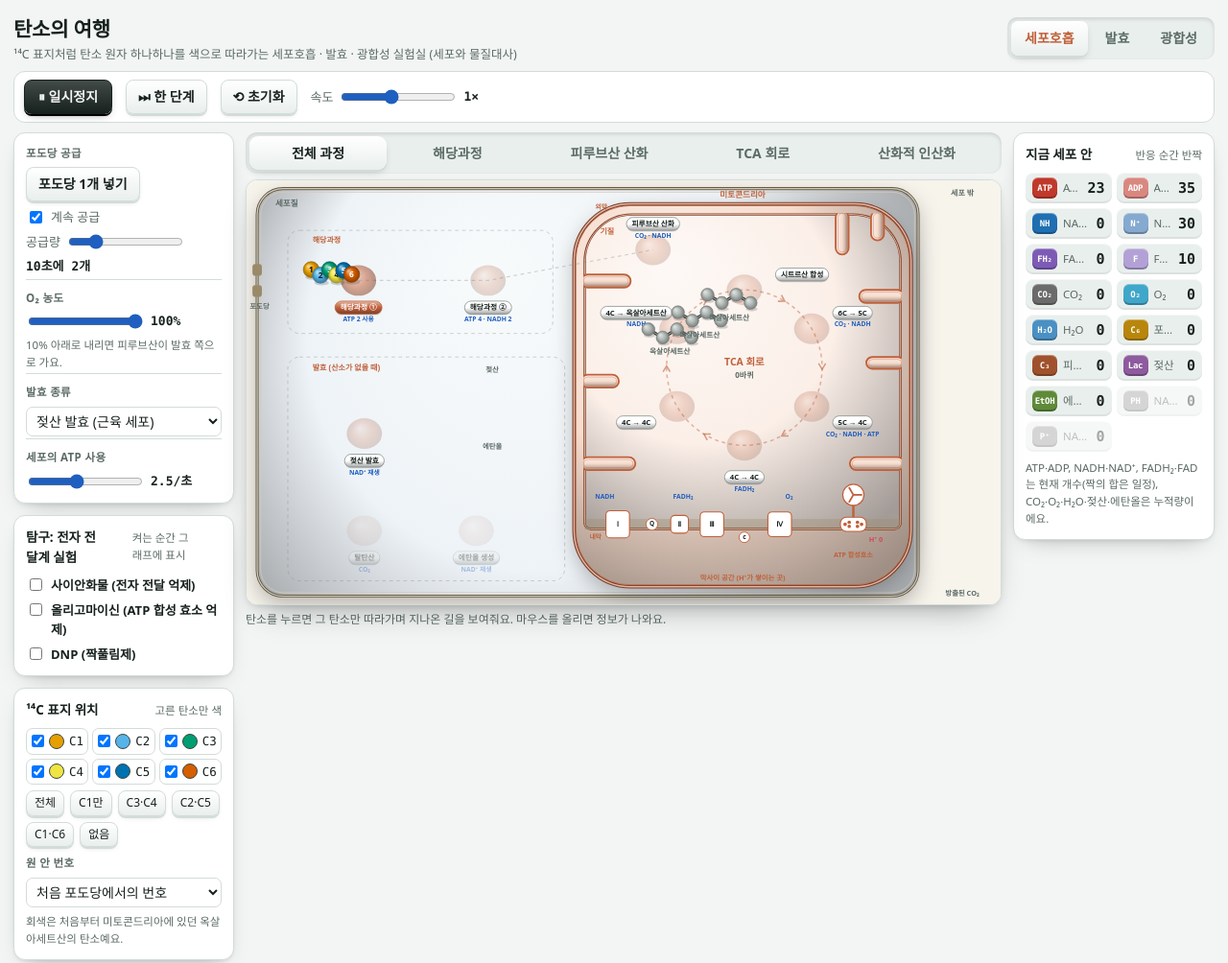
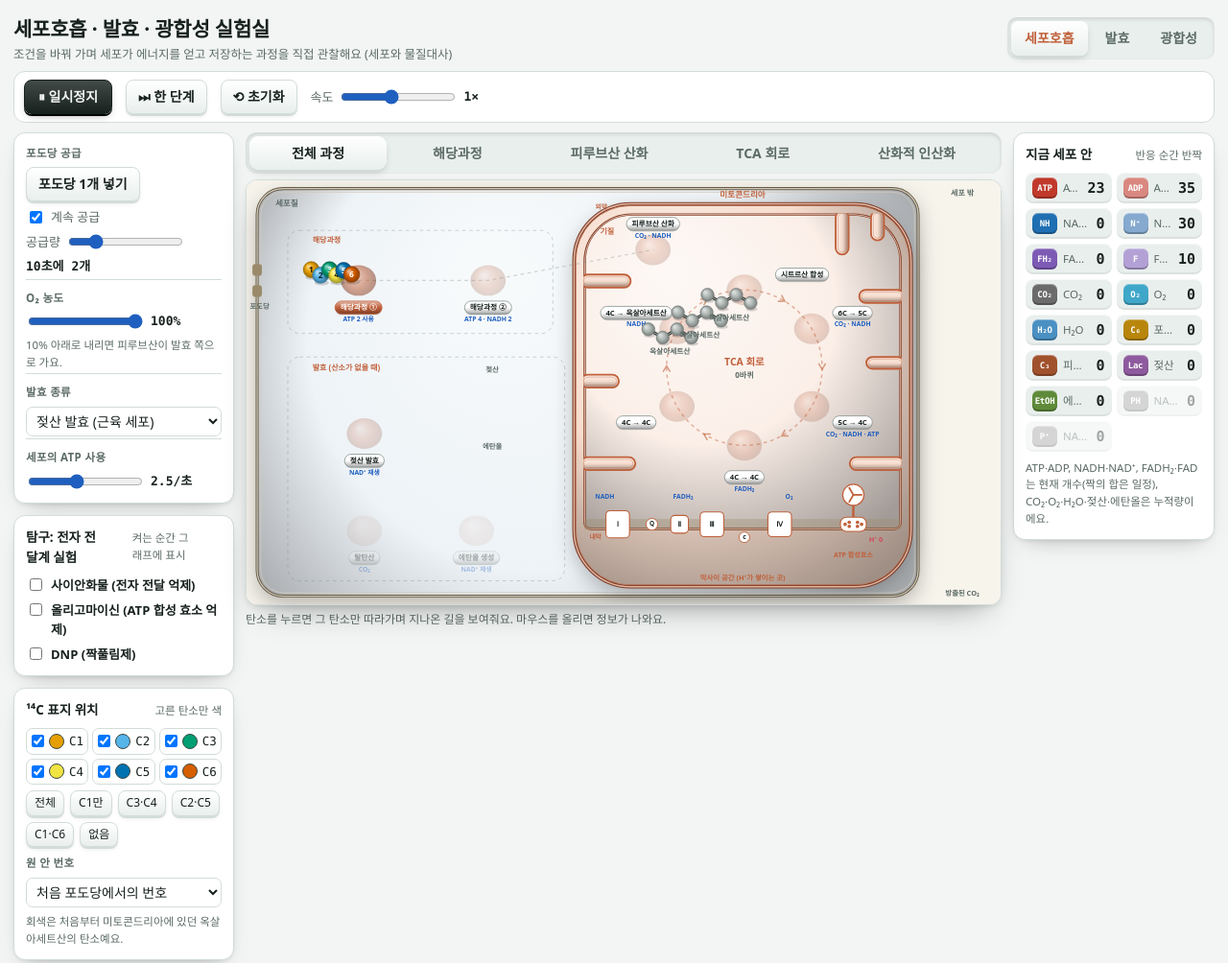
Before and after one commit to purplekitty357/Cellular-respiration-and-Photosynthesis, a plain HTML site: page index.html in a window 1280 px wide. Shown: the top 1004 px of the page at 96% size. Drawn offline with Linux system fonts and the light colour scheme; animation ran at ten frames a second.

Commit message:
Rename to 세포호흡 · 발효 · 광합성 실험실
Co-Authored-By: Claude Opus 5.5 <noreply@anthropic.com>
Claude-Session: https://claude.ai/code/session_01VunDtZ3Joc7TeeGdwF2gUj

```diff
--- a/index.html
+++ b/index.html
@@ -4,7 +4,7 @@
 <meta charset="utf-8">
 <meta name="viewport" content="width=device-width, initial-scale=1, viewport-fit=cover">
 <!-- build:head -->
-<title>탄소의 여행</title>
+<title>세포호흡 · 발효 · 광합성 실험실</title>
 <meta name="claude:viewport-fit-sides" content="cover">
 <style>
 /* 레이아웃: 위 도구줄 · 가운데 세포 장면(캔버스) 양옆에 조작판과 카운터 · 아래 누적표와 설명 */
@@ -169,8 +169,8 @@ details.card > summary small { color: var(--muted); font-weight: 500; }
 <!-- build:body -->
 <header>
   <div>
-    <h1>탄소의 여행</h1>
-    <div class="sub">¹⁴C 표지처럼 탄소 원자 하나하나를 색으로 따라가는 세포호흡 · 발효 · 광합성 실험실 (세포와 물질대사)</div>
+    <h1>세포호흡 · 발효 · 광합성 실험실</h1>
+    <div class="sub">조건을 바꿔 가며 세포가 에너지를 얻고 저장하는 과정을 직접 관찰해요 (세포와 물질대사)</div>
   </div>
   <nav class="tabs" role="tablist">
     <button class="tab" role="tab" data-tab="resp" aria-selected="true">세포호흡</button>
```
Also changed, not shown: 2 other files.
